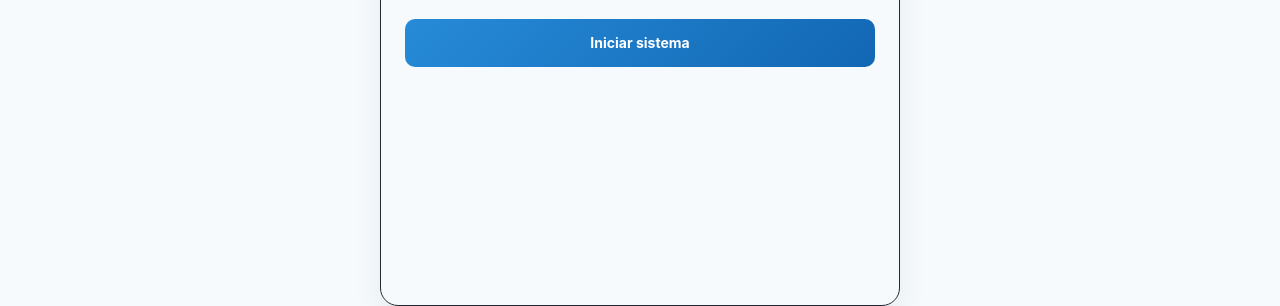
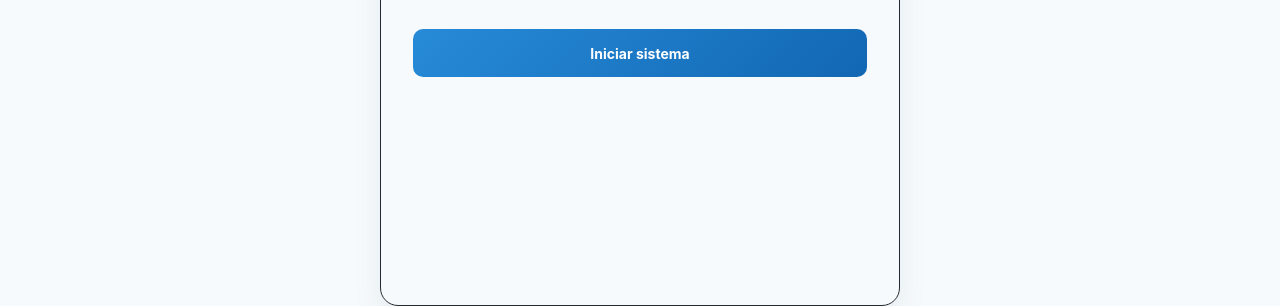
Before and after one commit to danielnep/romaneio-digital, a website with bundled scripts: page index.html in a window 1280 px wide. Shown: the part 514-820 px from the top of the page. Built offline with nearby package versions, Linux system fonts and the light colour scheme.

Commit message:
experiment: carregar folha UX GPT-OSS sem mudar fluxo de formulário

```diff
--- a/index.html
+++ b/index.html
@@ -7,6 +7,7 @@
   <meta name="mobile-web-app-capable" content="yes">
   <title>Romaneio Digital</title>
   <link rel="stylesheet" href="css/style.css">
+  <link rel="stylesheet" href="css/ux-benchmark.css">
   <link rel="stylesheet" href="css/ocr-logs.css">
   <script src="https://cdn.jsdelivr.net/npm/tesseract.js@5.1.1/dist/tesseract.min.js"></script>
 </head>
```
